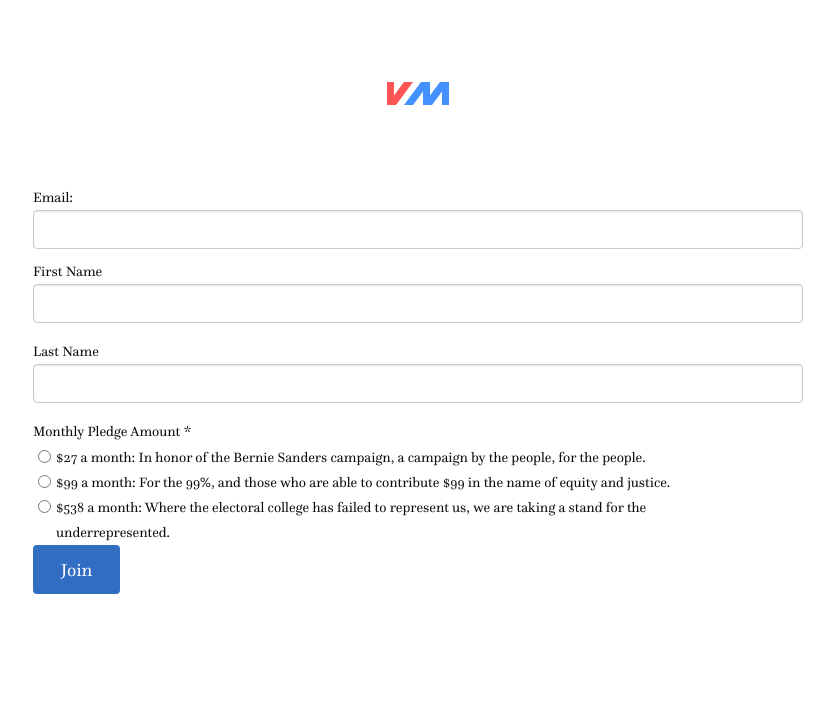
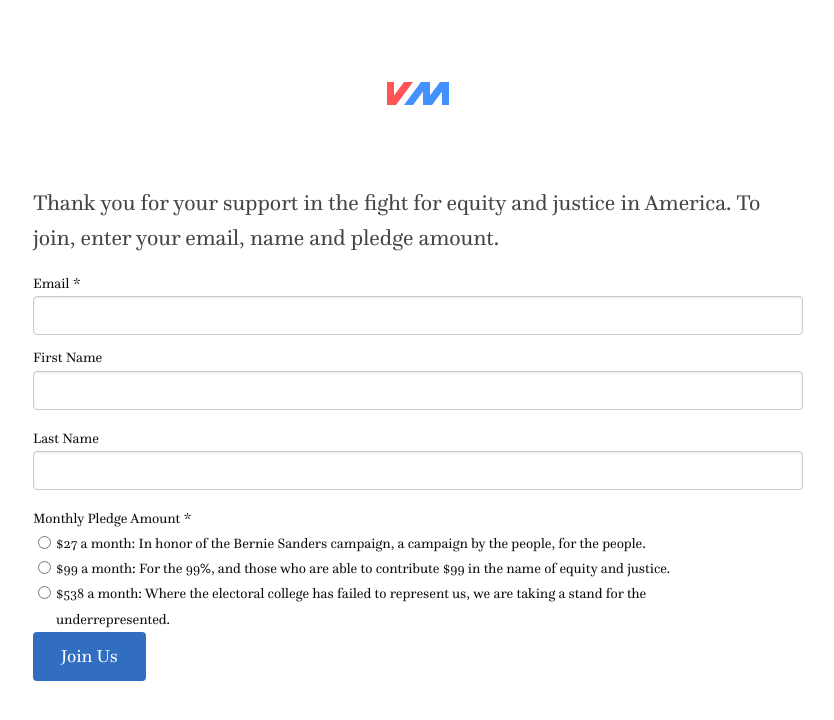
Before and after one commit to VocalMinority/vocalminority.us, a Jekyll site: the page built from join.html, in a window 1280 px wide. Shown: the top 720 px of the page, without its empty margins (222-1056 px from the left). Built offline with Jekyll 4.4.1, drawn with Linux system fonts in a browser that asks for light colours; nearby versions of some CDN libraries; comment, search, counter and statistics services are not loaded.

Commit message:
Iteration on CTA

```diff
--- a/index.html
+++ b/index.html
@@ -58,7 +58,7 @@ image_url: http://vocalminority.us/images/logo.svg
           <span class="pledge-description">Members receive access to our private Facebook group to continue discussion and identify more ways to help.</span>
         </li>
       </ul>
-      <a href="/join" class="button white hollow expanded">JOIN</a>
+      <a href="/join" class="button white hollow large">JOIN US</a>
     </div>
   </div>
 </section>
--- a/join.html
+++ b/join.html
@@ -7,10 +7,11 @@
     <a href="/"><img alt="Vocal Minority" src="./images/logo.svg"/></a>
   </div>
   <div class="columns medium-8 medium-centered">
+    <p class="lead">Thank you for your support in the fight for equity and justice in America.  To join, enter your email, name and pledge amount.</p>
     <form action="//vocalminority.us14.list-manage.com/subscribe/post?u=fef66ca0dae42cef5892510c9&amp;id=8ef5e4c5a7" method="post" id="mc-embedded-subscribe-form" name="mc-embedded-subscribe-form" class="validate" target="_blank" novalidate>
       <div id="mc_embed_signup_scroll">
         <div class="mc-field-group">
-          <label for="email">Email:</label>
+          <label for="email">Email <span class="req asterisk">*</span></label>
           <input type="email" value="" name="EMAIL" class="required email mc-email" id="mce-EMAIL">
         </div>
         <div class="mc-field-group" id="mce-FNAME">
@@ -48,7 +49,7 @@
         </div>
         <!-- real people should not fill this in and expect good things - do not remove this or risk form bot signups-->
         <div style="position: absolute; left: -5000px;" aria-hidden="true"><input type="text" name="b_fef66ca0dae42cef5892510c9_8ef5e4c5a7" tabindex="-1" value=""></div>
-        <input type="submit" value="Join" name="subscribe" id="mc-embedded-subscribe" class="button mc-embedded-subscribe"></div>
+        <input type="submit" value="Join Us" name="subscribe" id="mc-embedded-subscribe" class="button mc-embedded-subscribe"></div>
       </div>
     </form>
   </div>
```
